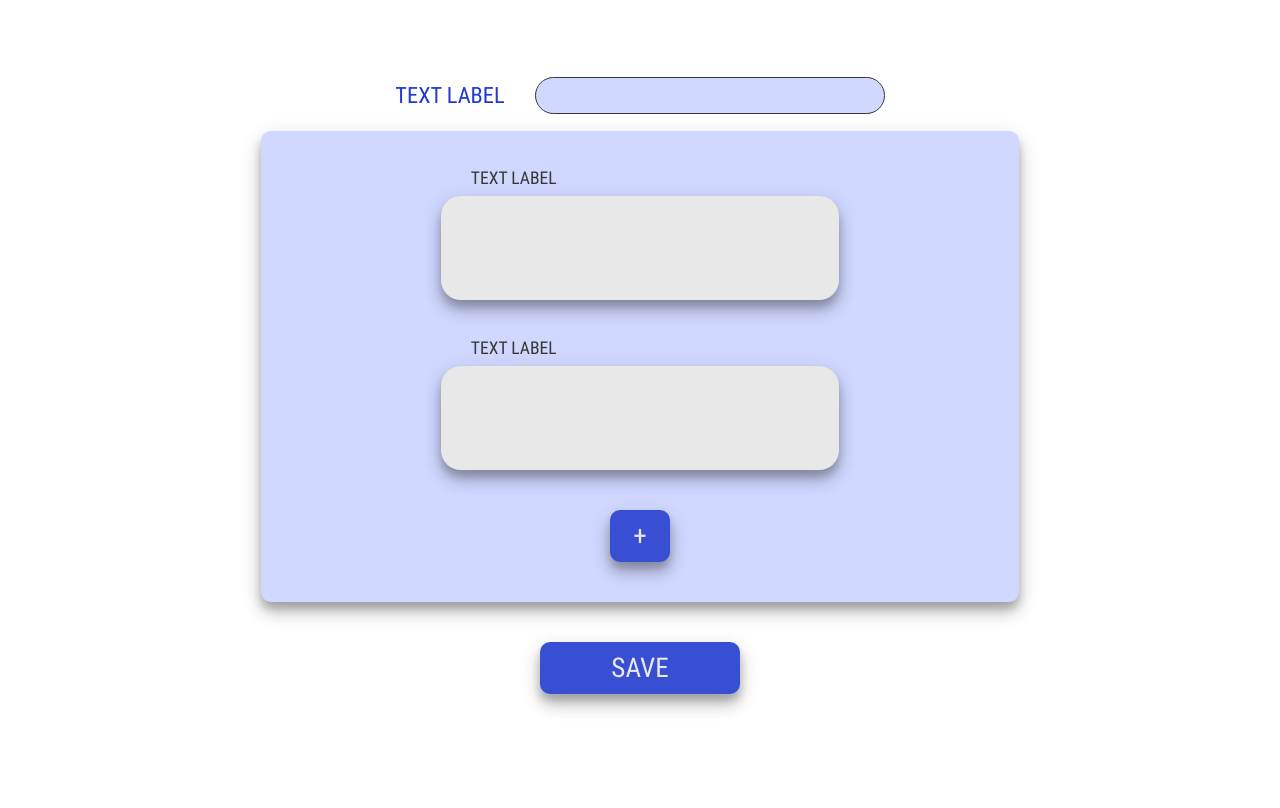
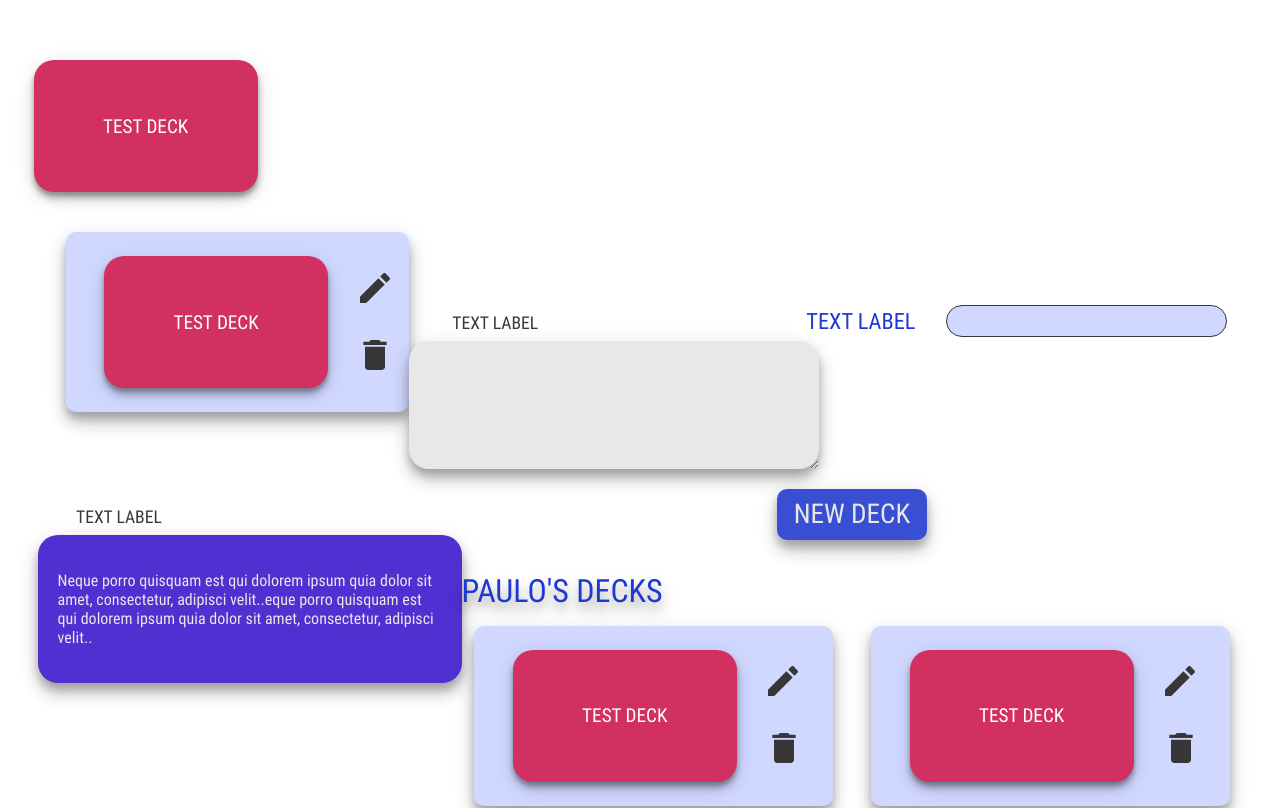
Before and after one commit to Tashima42/poc-create-cards-module, a Vue app in the folder frontend/poc-front-flashcards/: page / in a window 1280 px wide. Shown: the top 808 px of the page. Built offline with nearby package versions, Linux system fonts and the light colour scheme.

Commit message:
refactor: changed components and views to relative units
Changed units to relatives like vh, vw, etc

re: #24

```diff
--- a/frontend/poc-front-flashcards/src/App.vue
+++ b/frontend/poc-front-flashcards/src/App.vue
@@ -1,18 +1,19 @@
 <template>
   <div id="app">
-    <!--     <DefaultButton buttonText="create new deck" />
     <InnerDeckDisplay deckName="test deck" />
     <OuterDeckDisplay />
     <InsertTextLarge />
     <InsertTextSmall />
     <TextBox />
-    <Initial />-->
+
+    <Initial />
+
     <NewDeck />
+    <DefaultButton buttonText="create new deck" />
   </div>
 </template>
 
 <script>
-/* import DefaultButton from "./components/DefaultButton";
 import InnerDeckDisplay from "./components/InnerDeckDisplay";
 import OuterDeckDisplay from "./components/OuterDeckDisplay";
 import InsertTextLarge from "./components/InsertTextLarge";
@@ -20,13 +21,13 @@ import InsertTextSmall from "./components/InsertTextSmall";
 
 import TextBox from "./components/TextBox";
 import Initial from "./views/Initial";
-*/
+
 import NewDeck from "./views/NewDeck";
+import DefaultButton from "./components/DefaultButton";
 
 export default {
   name: "App",
   components: {
-    /*     DefaultButton,
     InnerDeckDisplay,
     OuterDeckDisplay,
     InsertTextLarge,
@@ -34,8 +35,9 @@ export default {
 
     TextBox,
     Initial,
-    */
+
     NewDeck,
+    DefaultButton,
   },
 };
 </script>
--- a/frontend/poc-front-flashcards/src/components/DefaultButton.vue
+++ b/frontend/poc-front-flashcards/src/components/DefaultButton.vue
@@ -22,9 +22,6 @@ export default {
 </script>
 
 <style lang="scss" scoped>
-$button-padding-vertical: 10px;
-$button-padding-horizontal: 15px;
-
 .new-deck-btn {
   font-family: "Roboto Condensed", sans-serif;
   font-style: normal;
@@ -33,10 +30,7 @@ $button-padding-horizontal: 15px;
   text-align: center;
   text-transform: uppercase;
 
-  padding-left: $button-padding-horizontal;
-  padding-right: $button-padding-horizontal;
-  padding-top: $button-padding-vertical;
-  padding-bottom: $button-padding-vertical;
+  padding: 1.2vh 1.3vw 1.2vh 1.3vw;
 
   background: #384ed3;
   color: #e8e8e8;
--- a/frontend/poc-front-flashcards/src/components/InnerDeckDisplay.vue
+++ b/frontend/poc-front-flashcards/src/components/InnerDeckDisplay.vue
@@ -23,16 +23,14 @@ export default {
 
 <style lang="scss" scoped>
 .inner-deck-display {
-  width: 19vw;
-  height: 10vh;
-  min-width: 280px;
-  min-height: 180px;
+  width: 17.5vw;
+  height: 16.5vh;
 
   display: flex;
   justify-content: center;
   align-items: center;
 
-  margin: 30px;
+  margin: 3vh 2vw 3vh 2vw;
 
   background: #d13060;
 
@@ -46,7 +44,6 @@ export default {
   font-style: normal;
   font-weight: normal;
   font-size: 1.2em;
-  line-height: 42px;
   text-align: center;
   text-transform: uppercase;
 
--- a/frontend/poc-front-flashcards/src/components/InsertTextLarge.vue
+++ b/frontend/poc-front-flashcards/src/components/InsertTextLarge.vue
@@ -14,6 +14,9 @@ export default {
 .insert-text-field {
   display: inline-flex;
   flex-direction: column;
+  align-self: center;
+
+  width: 30vw;
 }
 
 .text-input-label {
@@ -35,13 +38,10 @@ export default {
 .text-input {
   align-self: center;
 
-  width: 28vw;
-  height: 8vh;
-  min-width: 280px;
-  min-height: 60px;
+  width: 30vw;
+  height: 14vh;
 
-  padding: 20px;
-  resize: none;
+  padding: 1vh 1vw 1vh 1vw;
 
   margin-bottom: 20px;
 
--- a/frontend/poc-front-flashcards/src/components/InsertTextSmall.vue
+++ b/frontend/poc-front-flashcards/src/components/InsertTextSmall.vue
@@ -37,15 +37,20 @@ export default {
   justify-self: flex-end;
 
   width: 22vw;
-  min-width: 350px;
-  min-height: 37px;
+  height: 4vh;
+
+  padding: 0px 1px 0px 10px;
 
   margin-left: 15px;
+
+  font-family: "Roboto Condensed", sans-serif;
+  font-weight: normal;
+  font-size: 0.9rem;
 
   background: #d1d8ff;
   border: 1px solid #373737;
   box-sizing: border-box;
   border-radius: 20px;
-  transform: matrix(1, 0, 0, -1, 0, 0);
+  outline: none;
 }
 </style>
--- a/frontend/poc-front-flashcards/src/components/OuterDeckDisplay.vue
+++ b/frontend/poc-front-flashcards/src/components/OuterDeckDisplay.vue
@@ -23,21 +23,10 @@ export default {
 </script>
 
 <style lang="scss" scoped>
-$padding-outer-vertical: 0px;
-$padding-outer-horizontal: 5px;
+.outer-deck-display {
+  padding: 0px 1vw 0px 1vw;
 
-$margin-outer-horizontal: 20px;
-$margin-outer-vertical: 10px;
-
-.outer-deck-display {
-  padding-top: $padding-outer-vertical;
-  padding-bottom: $padding-outer-vertical;
-  padding-left: $padding-outer-horizontal;
-  padding-right: $padding-outer-horizontal;
-
-  margin-right: $margin-outer-horizontal;
-  margin-bottom: $margin-outer-vertical;
-  margin-top: $margin-outer-vertical;
+  margin: 2vh 1vw 2vh 1vw;
 
   display: inline-flex;
   flex-direction: row;
@@ -55,7 +44,7 @@ $margin-outer-vertical: 10px;
   justify-content: center;
 }
 
-$margin-edit-vertical: 15px;
+$margin-edit-vertical: 2vh;
 
 .edit-button {
   margin-bottom: $margin-edit-vertical;
--- a/frontend/poc-front-flashcards/src/components/TextBox.vue
+++ b/frontend/poc-front-flashcards/src/components/TextBox.vue
@@ -4,7 +4,7 @@
     <div class="text-box">
       <p
         class="text-paragraph"
-      >Neque porro quisquam est qui dolorem ipsum quia dolor sit amet, consectetur, adipisci velit...</p>
+      >Neque porro quisquam est qui dolorem ipsum quia dolor sit amet, consectetur, adipisci velit..eque porro quisquam est qui dolorem ipsum quia dolor sit amet, consectetur, adipisci velit..</p>
     </div>
   </div>
 </template>
@@ -23,8 +23,7 @@ export default {
 .text-input-label {
   align-self: flex-start;
 
-  margin-left: 30px;
-  margin-bottom: 8px;
+  margin: 0px 0px 1vh 3vw;
 
   font-family: "Roboto Condensed", sans-serif;
   font-style: normal;
@@ -39,22 +38,18 @@ export default {
 .text-box {
   align-self: center;
 
-  width: 23vw;
-  height: 13vh;
-  min-width: 400px;
-  min-height: 94px;
+  width: 30vw;
+  height: 14vh;
+  /*  min-width: 400px;
+  min-height: 94px; */
 
   padding: 20px;
   resize: none;
 
+  display: flex;
+  flex: 1;
+
   margin-bottom: 20px;
-
-  font-family: "Roboto Condensed", sans-serif;
-  font-style: normal;
-  font-weight: normal;
-  font-size: 1em;
-  text-align: start;
-  align-items: flex-start;
 
   background: #5030d1;
 
@@ -69,8 +64,10 @@ export default {
   font-family: "Roboto Condensed", sans-serif;
   font-style: normal;
   font-weight: normal;
-  font-size: 1.2rem;
-  text-align: center;
+  font-size: 1rem;
+  text-align: left;
+
+  align-self: center;
 
   word-wrap: break-word;
 
--- a/frontend/poc-front-flashcards/src/views/Initial.vue
+++ b/frontend/poc-front-flashcards/src/views/Initial.vue
@@ -50,9 +50,9 @@ export default {
 
 .deck-grid {
   display: inline-grid;
-  grid-template-columns: 470px 470px;
+  grid-template-columns: 30vw 30vw;
   grid-row: auto auto;
-  grid-column-gap: 40px;
-  grid-row-gap: 5px;
+  grid-column-gap: 1vw;
+  grid-row-gap: 0vh;
 }
 </style>
--- a/frontend/poc-front-flashcards/src/views/NewDeck.vue
+++ b/frontend/poc-front-flashcards/src/views/NewDeck.vue
@@ -35,17 +35,16 @@ export default {
   align-self: center;
 }
 
-$padding-deck-horizontal: 180px;
-$padding-deck-vertical: 20px;
-
 .create-deck-inner {
   display: inline-flex;
   flex-direction: column;
 
-  padding-left: $padding-deck-horizontal;
-  padding-right: $padding-deck-horizontal;
-  padding-top: $padding-deck-vertical;
-  padding-bottom: $padding-deck-vertical;
+  justify-content: center;
+
+  width: 40vw;
+  height: 65vh;
+
+  padding: 1vh 10vw 1vh 10vw;
 
   background: #d1d8ff;
   box-shadow: 0px 12px 17px rgba(0, 0, 0, 0.14),
```
